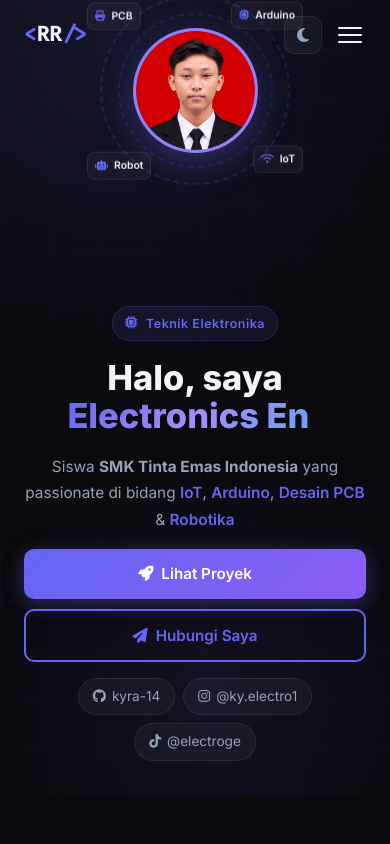
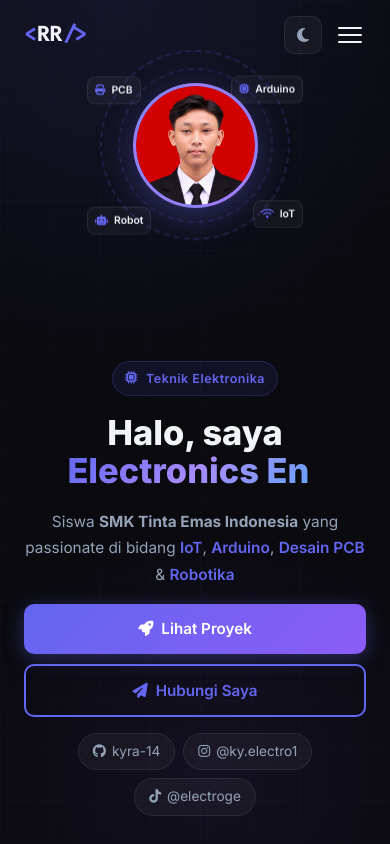
Before and after one commit to kyra-14/www.kyrawa-company, a plain HTML site: page index.html in a window 390 px wide. Shown: the top 844 px of the page. Drawn offline with Linux system fonts and the light colour scheme.

Commit message:
Lower mobile hero photo position to 130px padding and update cache buster to v2.2

```diff
--- a/index.html
+++ b/index.html
@@ -9,7 +9,7 @@
   <meta property="og:description" content="Portfolio Rizky Ramadhani - Siswa Teknik Elektronika" />
   <meta property="og:url" content="https://kyrawa-company.my.id" />
   <title>Rizky Ramadhani | Teknik Elektronika</title>
-  <link rel="stylesheet" href="style.css?v=2.1" />
+  <link rel="stylesheet" href="style.css?v=2.2" />
   <link rel="preconnect" href="https://fonts.googleapis.com" />
   <link rel="preconnect" href="https://fonts.gstatic.com" crossorigin />
   <link href="https://fonts.googleapis.com/css2?family=Inter:wght@300;400;500;600;700;800&family=Fira+Code:wght@400;500&display=swap" rel="stylesheet" />
--- a/style.css
+++ b/style.css
@@ -1633,7 +1633,7 @@ img {
     justify-content: flex-start;
     align-items: center;
     gap: 20px;
-    padding-top: 100px;
+    padding-top: 135px;
     padding-bottom: 50px;
     min-height: auto;
   }
@@ -1646,7 +1646,7 @@ img {
     display: flex;
     justify-content: center;
     align-items: center;
-    margin: 0 auto;
+    margin: 15px auto 0 auto;
     width: 100%;
   }
 
@@ -1706,10 +1706,10 @@ img {
     box-shadow: 0 10px 35px rgba(99, 102, 241, 0.35);
   }
 
-  .badge-1 { top: 20px; right: -8px; }
-  .badge-2 { bottom: 20px; right: -8px; }
-  .badge-3 { bottom: 12px; left: -8px; }
-  .badge-4 { top: 20px; left: -8px; }
+  .badge-1 { top: 38px; right: -12px; }
+  .badge-2 { bottom: 20px; right: -12px; }
+  .badge-3 { bottom: 12px; left: -12px; }
+  .badge-4 { top: 38px; left: -12px; }
 
   .floating-badge {
     padding: 5px 9px;
@@ -1824,7 +1824,7 @@ img {
   }
 
   .hero {
-    padding-top: 90px;
+    padding-top: 130px;
     padding-bottom: 35px;
     gap: 16px;
   }
@@ -1876,10 +1876,10 @@ img {
     border-radius: 8px;
   }
 
-  .badge-1 { top: 16px; right: -8px; }
+  .badge-1 { top: 35px; right: -8px; }
   .badge-2 { bottom: 16px; right: -8px; }
   .badge-3 { bottom: 10px; left: -8px; }
-  .badge-4 { top: 16px; left: -8px; }
+  .badge-4 { top: 35px; left: -8px; }
 
   .about-stats {
     gap: 14px;
```
